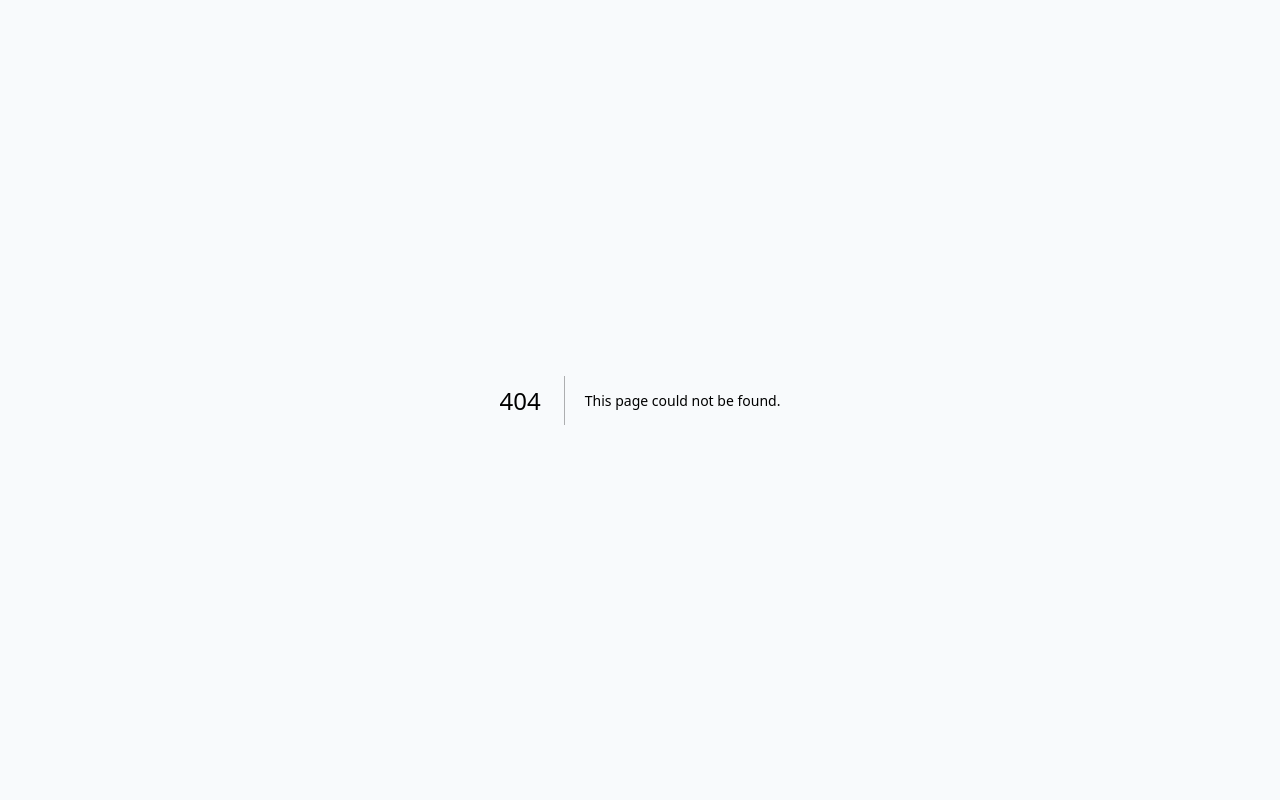
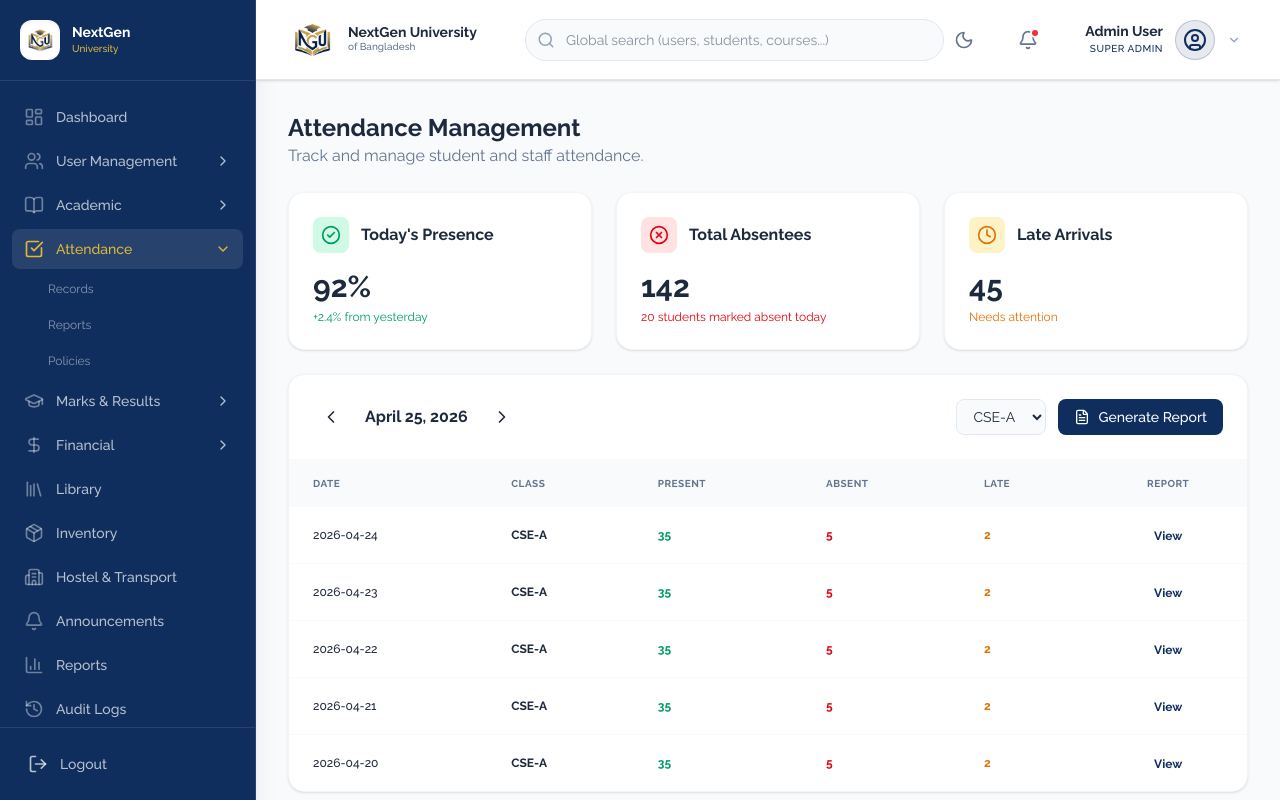
Before and after one commit to amdadislam01/smart-university-managment-system, a Next.js app: page /admin/attendance in a window 1280 px wide. Before the commit this address had no page. Built offline with nearby package versions, Linux system fonts and the light colour scheme.

Commit message:
CREATE app/admin/attendance/page.tsx: attendance overview page

```diff
--- /dev/null
+++ b/app/admin/attendance/page.tsx
@@ -0,0 +1,91 @@
+"use client";
+
+import React from "react";
+import { Calendar as CalendarIcon, CheckCircle2, XCircle, Clock, FileText, ChevronLeft, ChevronRight } from "lucide-react";
+
+export default function AttendanceManagement() {
+  return (
+    <div className="space-y-6">
+      <div>
+        <h1 className="text-2xl font-bold text-slate-800">Attendance Management</h1>
+        <p className="text-slate-500">Track and manage student and staff attendance.</p>
+      </div>
+
+      <div className="grid grid-cols-1 md:grid-cols-3 gap-6">
+        <div className="bg-white p-6 rounded-2xl border border-slate-100 shadow-sm">
+          <div className="flex items-center gap-3 mb-4">
+            <div className="bg-emerald-100 p-2 rounded-lg text-emerald-600"><CheckCircle2 size={20} /></div>
+            <h3 className="font-bold text-slate-800">Today's Presence</h3>
+          </div>
+          <p className="text-3xl font-bold text-slate-800">92%</p>
+          <p className="text-xs text-emerald-600 mt-1">+2.4% from yesterday</p>
+        </div>
+        <div className="bg-white p-6 rounded-2xl border border-slate-100 shadow-sm">
+          <div className="flex items-center gap-3 mb-4">
+            <div className="bg-red-100 p-2 rounded-lg text-red-600"><XCircle size={20} /></div>
+            <h3 className="font-bold text-slate-800">Total Absentees</h3>
+          </div>
+          <p className="text-3xl font-bold text-slate-800">142</p>
+          <p className="text-xs text-red-600 mt-1">20 students marked absent today</p>
+        </div>
+        <div className="bg-white p-6 rounded-2xl border border-slate-100 shadow-sm">
+          <div className="flex items-center gap-3 mb-4">
+            <div className="bg-amber-100 p-2 rounded-lg text-amber-600"><Clock size={20} /></div>
+            <h3 className="font-bold text-slate-800">Late Arrivals</h3>
+          </div>
+          <p className="text-3xl font-bold text-slate-800">45</p>
+          <p className="text-xs text-amber-600 mt-1">Needs attention</p>
+        </div>
+      </div>
+
+      <div className="bg-white rounded-2xl border border-slate-100 shadow-sm overflow-hidden">
+        <div className="p-6 border-b border-slate-50 flex flex-col sm:flex-row sm:items-center justify-between gap-4">
+          <div className="flex items-center gap-4">
+            <button className="p-2 hover:bg-slate-100 rounded-lg cursor-pointer"><ChevronLeft size={20} /></button>
+            <h3 className="font-bold text-slate-800">April 25, 2026</h3>
+            <button className="p-2 hover:bg-slate-100 rounded-lg cursor-pointer"><ChevronRight size={20} /></button>
+          </div>
+          <div className="flex items-center gap-3">
+            <select className="px-3 py-2 bg-slate-50 border border-slate-200 rounded-lg text-sm outline-none">
+              <option>CSE-A</option>
+              <option>EEE-B</option>
+              <option>BBA-A</option>
+            </select>
+            <button className="flex items-center gap-2 px-4 py-2 bg-primary text-white rounded-lg text-sm font-medium cursor-pointer">
+              <FileText size={16} />
+              Generate Report
+            </button>
+          </div>
+        </div>
+        <div className="overflow-x-auto">
+          <table className="w-full text-left">
+            <thead className="bg-slate-50 text-[10px] uppercase tracking-wider text-slate-500 font-bold">
+              <tr>
+                <th className="px-6 py-4">Date</th>
+                <th className="px-6 py-4">Class</th>
+                <th className="px-6 py-4">Present</th>
+                <th className="px-6 py-4">Absent</th>
+                <th className="px-6 py-4">Late</th>
+                <th className="px-6 py-4 text-center">Report</th>
+              </tr>
+            </thead>
+            <tbody className="divide-y divide-slate-50">
+              {[1, 2, 3, 4, 5].map((i) => (
+                <tr key={i} className="hover:bg-slate-50/50 transition-colors">
+                  <td className="px-6 py-4 text-xs font-medium">2026-04-{25-i}</td>
+                  <td className="px-6 py-4 text-xs font-bold">CSE-A</td>
+                  <td className="px-6 py-4 text-xs text-emerald-600 font-bold">35</td>
+                  <td className="px-6 py-4 text-xs text-red-600 font-bold">5</td>
+                  <td className="px-6 py-4 text-xs text-amber-600 font-bold">2</td>
+                  <td className="px-6 py-4 text-center">
+                    <button className="text-xs text-primary font-bold hover:underline cursor-pointer">View</button>
+                  </td>
+                </tr>
+              ))}
+            </tbody>
+          </table>
+        </div>
+      </div>
+    </div>
+  );
+}
```
